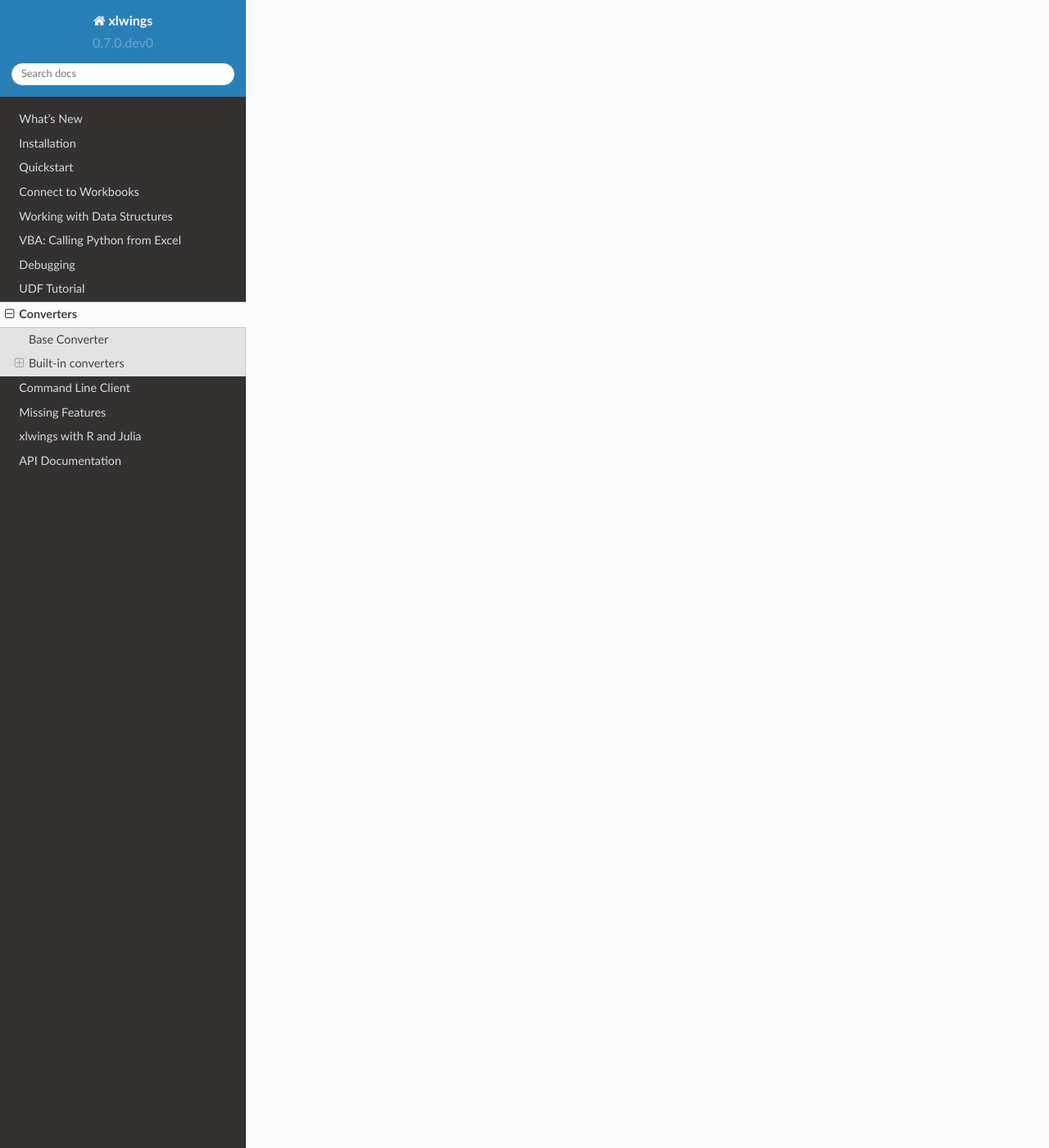
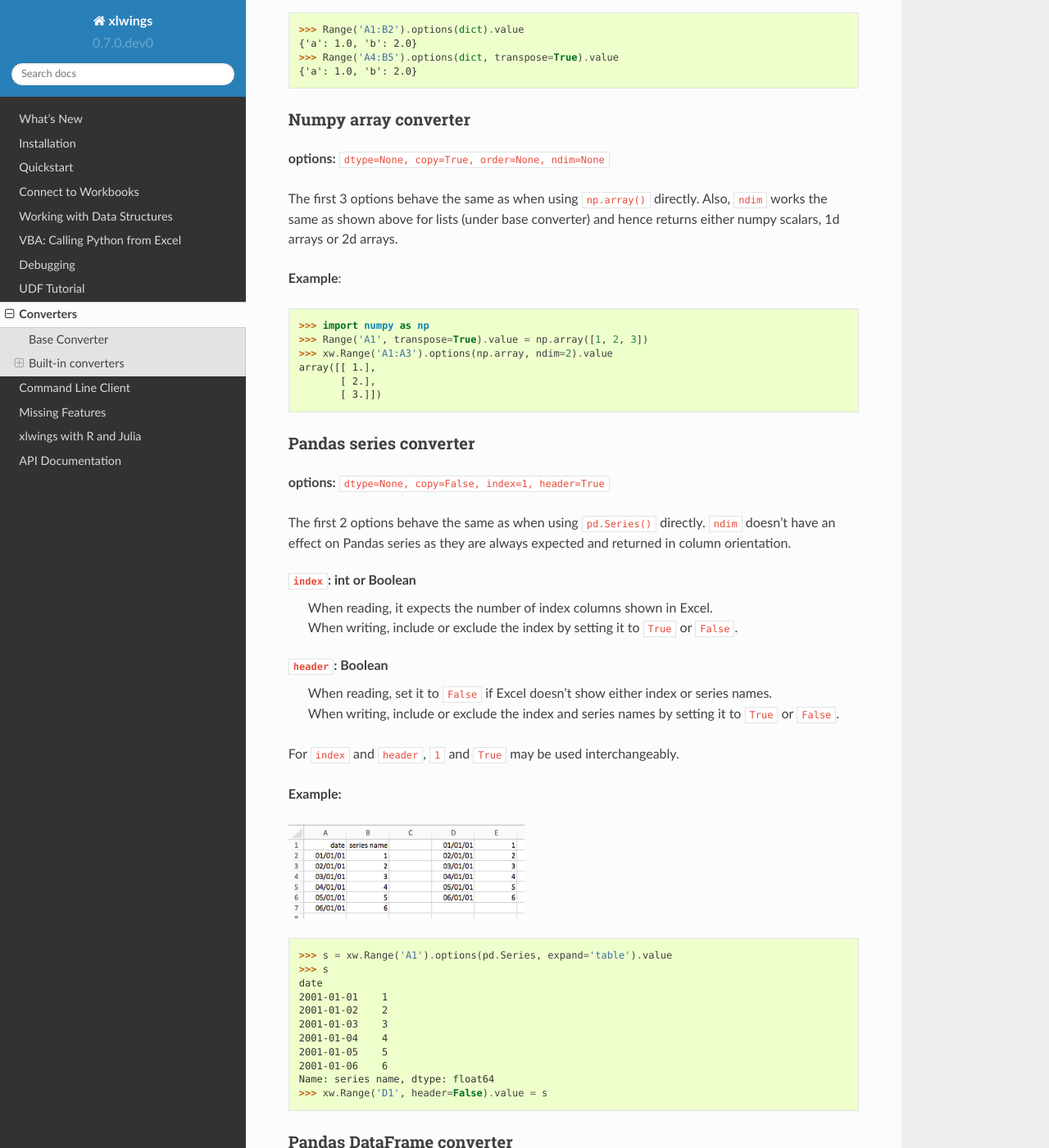
Before and after one commit to xlwings/xlwings, a Sphinx documentation site: the page built from docs/converters.rst, in a window 1280 px wide and 1400 px high, scrolled down 3384 px. Shown: the whole window at 82% size. Built offline with Sphinx 7.4.7 and the Read the Docs theme 2.0.0, drawn with Linux system fonts in a browser that asks for light colours; some of the changed text lies outside the part shown.

Commit message:
worked on docs

```diff
--- a/docs/converters.rst
+++ b/docs/converters.rst
@@ -35,11 +35,28 @@
 
 The following options can be set:
 
+* **ndim**
+
+  Number of dimensions: This may be set to 1 or 2:
+
+  >>> import xlwings as xw
+  >>> wb = Workbook()
+  >>> xw.Range('A1').value = [[1, 2], [3, 4]]
+  >>> xw.Range('A1').value
+  1.0
+  >>> xw.Range('A1').options(ndim=1).value
+  [1.0]
+  >>> xw.Range('A1').options(ndim=2).value
+  [[1.0]]
+  >>> xw.Range('A1:A2').value
+  [1.0 3.0]
+  >>> xw.Range('A1:A2').options(ndim=2).value
+  [[1.0], [3.0]]
+
 * **numbers**
 
   The base converter reads in numbers as ``float``, you can change that like so::
 
-    >>> import xlwings as xw
     >>> xw.Range('A1').value = 1
     >>> xw.Range('A1').value
     1.0
@@ -118,6 +135,7 @@
 
 There are built-in converters for **dictionaries**, **NumPy arrays**, **Pandas Series** and **DataFrames**. New,
 customized converters can also be added (docs will follow).
+Again, the samples below may be used with both ``xlwings.Range`` objects and UDFs, even if just one part is shown.
 
 Dictionary converter
 ********************
@@ -133,3 +151,109 @@
     {'a': 1.0, 'b': 2.0}
     >>> Range('A4:B5').options(dict, transpose=True).value
     {'a': 1.0, 'b': 2.0}
+
+Numpy array converter
+*********************
+
+**options:** ``dtype=None, copy=True, order=None, ndim=None``
+
+The first 3 options behave the same as when using ``np.array()`` directly. Also, ``ndim`` works the same as shown above
+for lists (under base converter) and hence returns either numpy scalars, 1d arrays or 2d arrays.
+
+**Example**::
+
+    >>> import numpy as np
+    >>> Range('A1', transpose=True).value = np.array([1, 2, 3])
+    >>> xw.Range('A1:A3').options(np.array, ndim=2).value
+    array([[ 1.],
+           [ 2.],
+           [ 3.]])
+
+Pandas series converter
+***********************
+
+**options:** ``dtype=None, copy=False, index=1, header=True``
+
+The first 2 options behave the same as when using ``pd.Series()`` directly. ``ndim`` doesn't have an effect on
+Pandas series as they are always expected and returned in column orientation.
+
+``index``: int or Boolean
+    | When reading, it expects the number of index columns shown in Excel.
+    | When writing, include or exclude the index by setting it to ``True`` or ``False``.
+
+``header``: Boolean
+    | When reading, set it to ``False`` if Excel doesn't show either index or series names.
+    | When writing, include or exclude the index and series names by setting it to ``True`` or ``False``.
+
+For ``index`` and ``header``, ``1`` and ``True`` may be used interchangeably.
+
+**Example:**
+
+.. figure:: images/series_conv.png
+    :scale: 80%
+
+::
+
+    >>> s = xw.Range('A1').options(pd.Series, expand='table').value
+    >>> s
+    date
+    2001-01-01    1
+    2001-01-02    2
+    2001-01-03    3
+    2001-01-04    4
+    2001-01-05    5
+    2001-01-06    6
+    Name: series name, dtype: float64
+    >>> xw.Range('D1', header=False).value = s
+
+Pandas DataFrame converter
+**************************
+
+**options:** ``dtype=None, copy=False, index=1, header=1``
+
+The first 2 options behave the same as when using ``pd.DataFrame()`` directly. ``ndim`` doesn't have an effect on
+Pandas DataFrames as they are automatically read in with ``ndim=2``.
+
+``index``: int or Boolean
+    | When reading, it expects the number of index columns shown in Excel.
+    | When writing, include or exclude the index by setting it to ``True`` or ``False``.
+
+``header``: int or Boolean
+    | When reading, it expects the number of column headers shown in Excel.
+    | When writing, include or exclude the index and series names by setting it to ``True`` or ``False``.
+
+For ``index`` and ``header``, ``1`` and ``True`` may be used interchangeably.
+
+**Example:**
+
+.. figure:: images/df_converter.png
+  :scale: 55%
+
+::
+
+    >>> df = xw.Range('A1:D5').options(pd.DataFrame, header=2).value
+    >>> df
+        a     b
+        c  d  e
+    ix
+    10  1  2  3
+    20  4  5  6
+    30  7  8  9
+
+Writing back using the defaults::
+
+    >>> Range('A1').value = df
+
+
+Writing back and changing some of the options, e.g. getting rid of the index::
+
+    >>> Range('B7').options(index=False).value = df
+
+The same sample as **UDF** (starting in ``Range('A13')`` on screenshot) looks like this::
+
+    @xw.func
+    @xw.arg('x', pd.DataFrame, header=2)
+    @xw.ret(index=False)
+    def myfunction(x):
+       # x is a DataFrame, do something with it
+       return x
```
Also changed, not shown: docs/images/series_conv.png (added).
